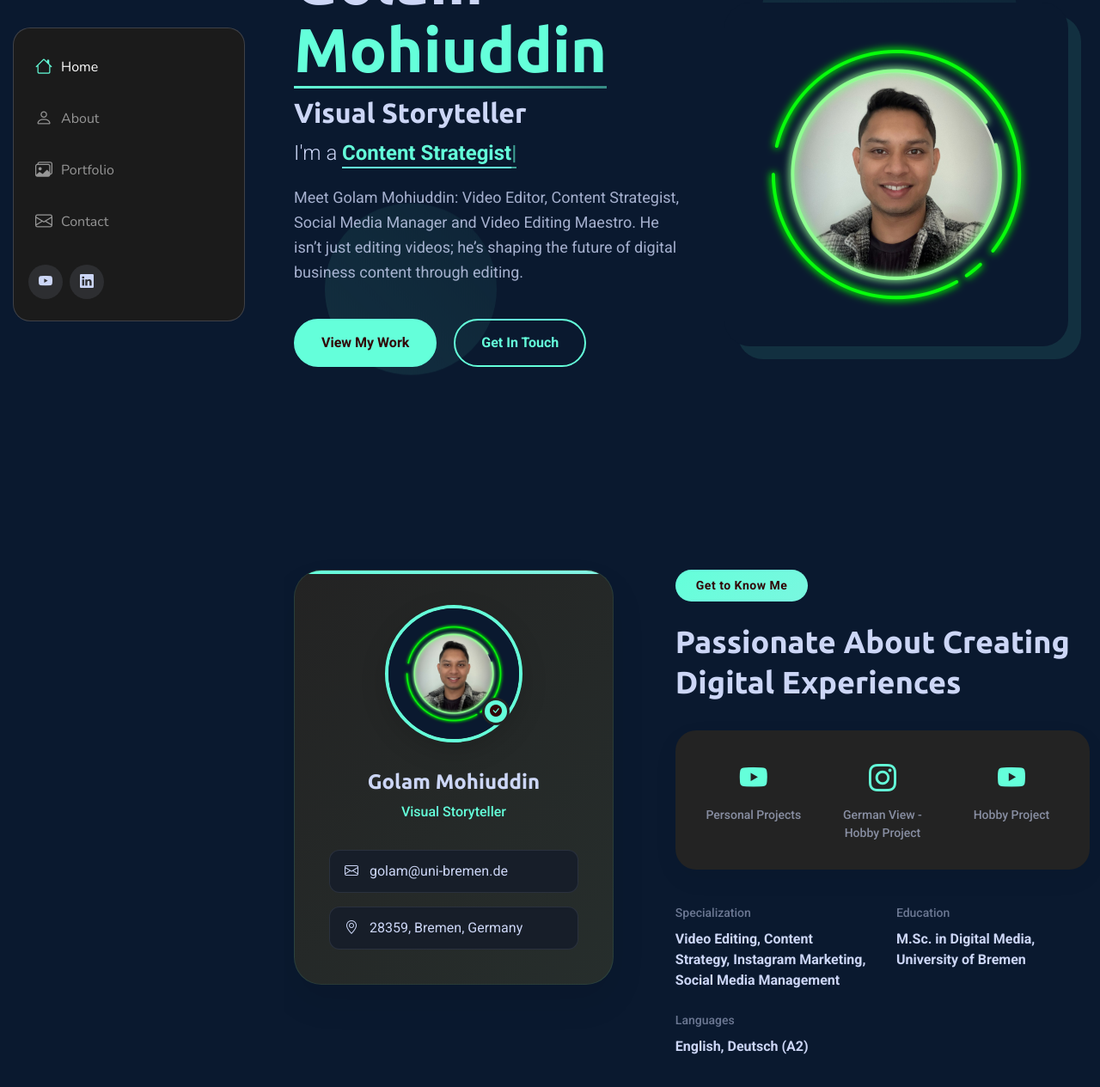
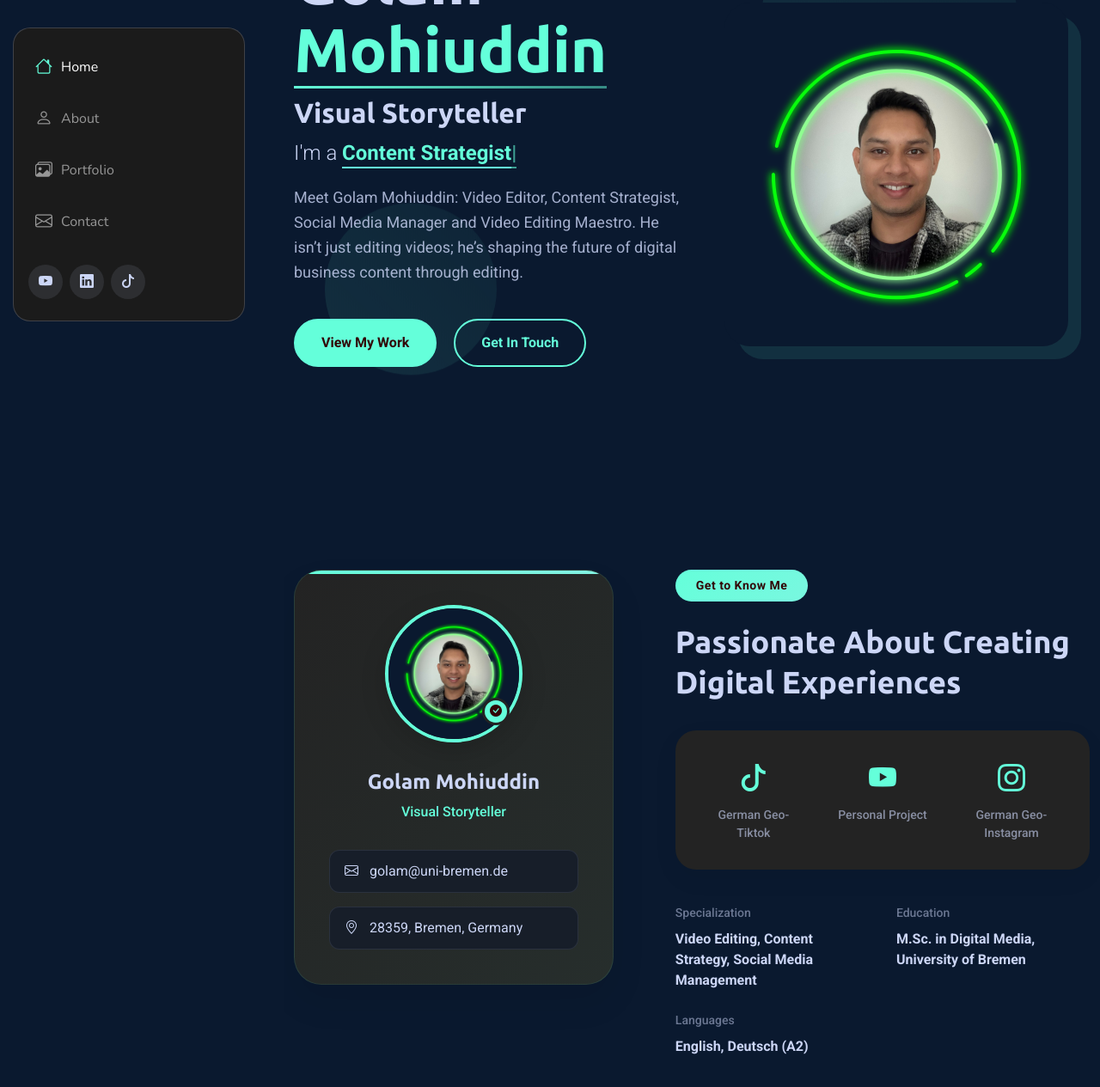
Before and after one commit to MohiuddinRabby/editing-portfolio, a plain HTML site: page index.html in a window 1280 px wide. Shown: the part 197-1462 px from the top of the page at 86% size. Drawn offline with nearby package versions, Linux system fonts and the light colour scheme.

Commit message:
hyperlink updated

```diff
--- a/index.html
+++ b/index.html
@@ -87,6 +87,12 @@
             target="_blank"
             class="linkedin"
             ><i class="bi bi-linkedin"></i
+          ></a>
+          <a
+            href="https://www.tiktok.com/@germangeo.de?is_from_webapp=1&sender_device=pc"
+            target="_blank"
+            class="tiktok"
+            ><i class="bi bi-tiktok"></i
           ></a>
         </div>
       </div>
@@ -218,36 +224,36 @@
                   <div class="stat-item">
                     <div class="stat-number">
                       <a
-                        href="https://www.youtube.com/@golam-mohiuddin-25/shorts"
+                        href="https://www.tiktok.com/@germangeo.de?is_from_webapp=1&sender_device=pc"
                         target="_blank"
                         class="twitter"
-                        ><i class="bi bi-youtube"></i
+                        ><i class="bi bi-tiktok"></i
                       ></a>
                     </div>
-                    <div class="stat-label">Personal Projects</div>
+                    <div class="stat-label">German Geo-Tiktok</div>
                   </div>
                   <div class="stat-item">
                     <div class="stat-number">
                       <a
-                        href="https://www.instagram.com/germanviewde/"
+                        href="https://www.youtube.com/@golam-mohiuddin-25/shorts"
                         target="_blank"
                         class="instagram"
-                        ><i class="bi bi-instagram"></i
+                        ><i class="bi bi-youtube"></i
                       ></a>
                     </div>
-                    <div class="stat-label">German View - Hobby Project</div>
+                    <div class="stat-label">Personal Project</div>
                   </div>
                   <div class="stat-item">
                     <div class="stat-number">
                       <a
-                        href="https://www.youtube.com/@german-view-de/shorts"
+                        href="https://www.instagram.com/german.geo.de/reels/"
                         class="twitter"
                         target="_blank"
-                        ><i class="bi bi-youtube"></i
+                        ><i class="bi bi-instagram"></i
                       ></a>
                     </div>
 
-                    <div class="stat-label">Hobby Project</div>
+                    <div class="stat-label">German Geo-Instagram</div>
                   </div>
                 </div>
 
@@ -256,8 +262,8 @@
                     <div class="detail-item">
                       <span class="detail-label">Specialization</span>
                       <span class="detail-value"
-                        >Video Editing, Content Strategy, Instagram Marketing,
-                        Social Media Management
+                        >Video Editing, Content Strategy, Social Media
+                        Management
                       </span>
                     </div>
                     <div class="detail-item">
```
